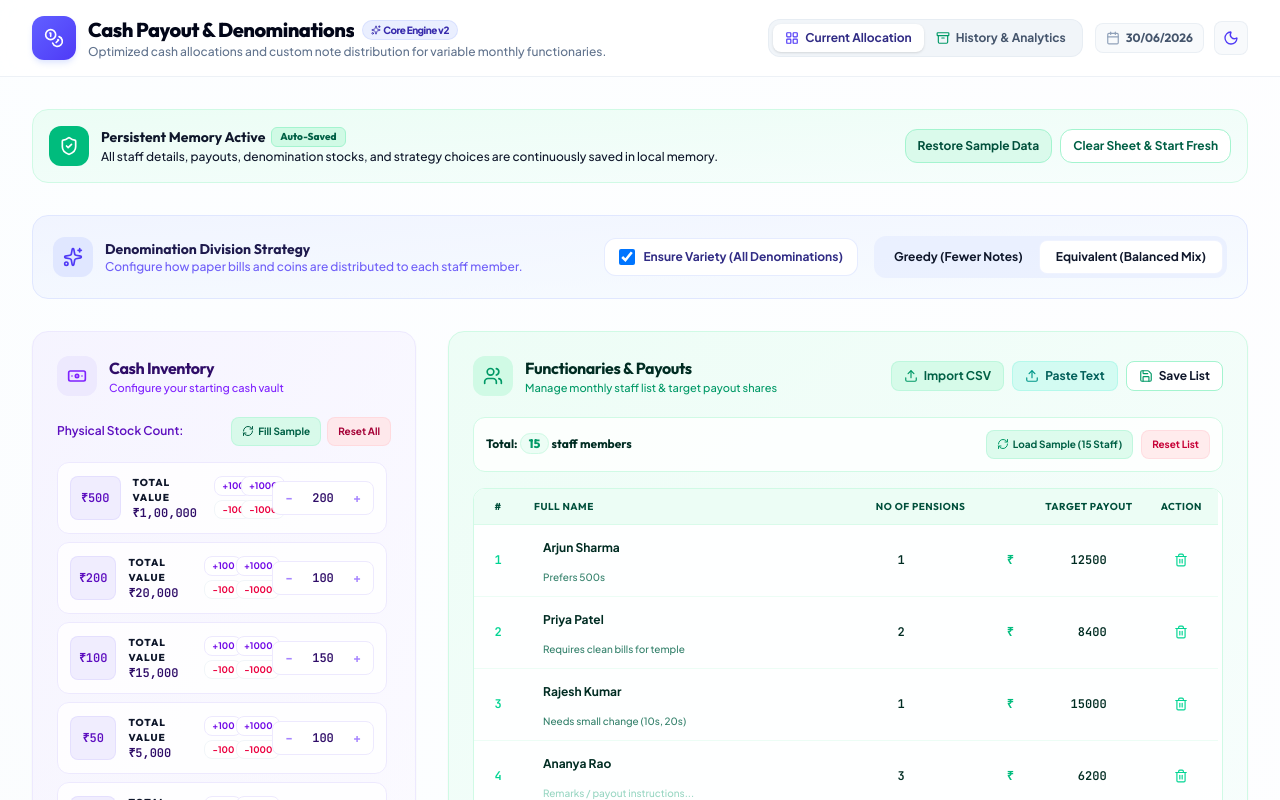
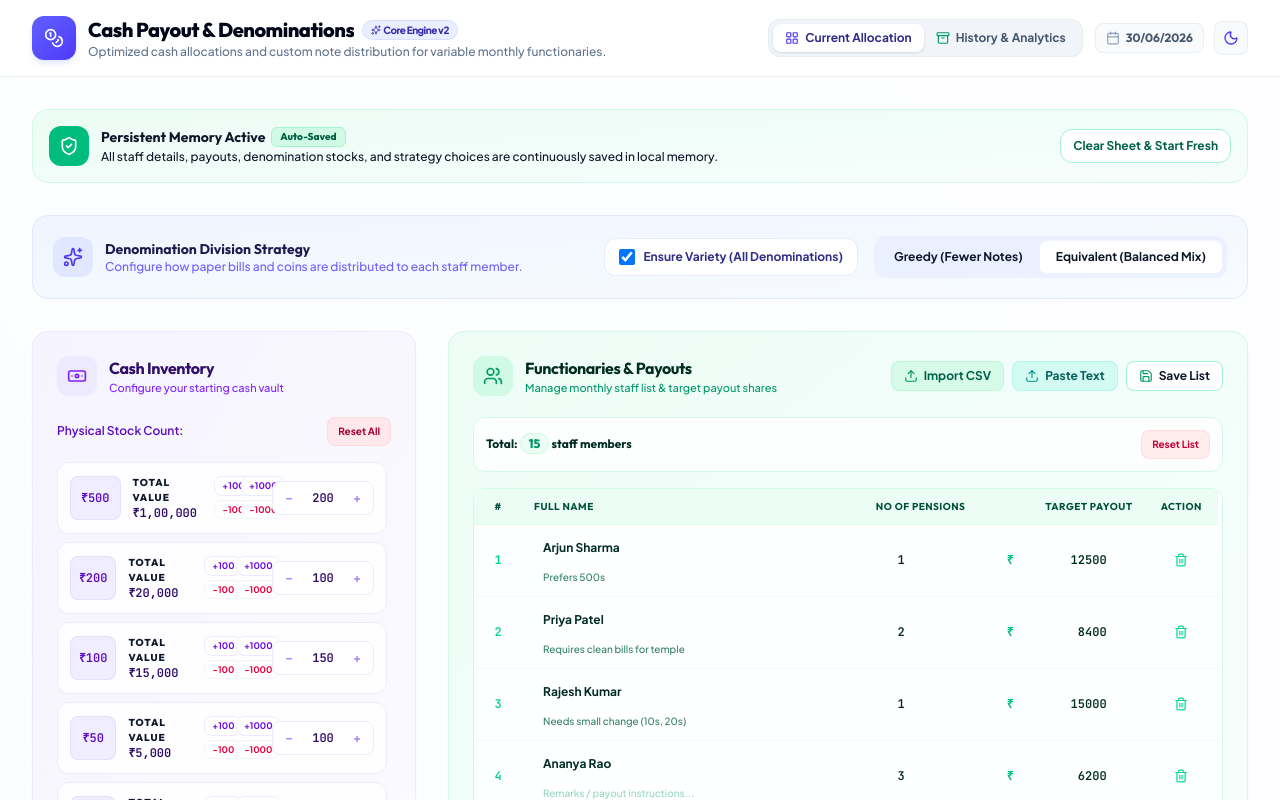
Before and after one commit to prapulwinny-collab/Pensions-denomination-, a React (Vite) app: page / in a window 1280 px wide. Shown: the top 800 px of the page. Built offline with nearby package versions, Linux system fonts and the light colour scheme.

Commit message:
refactor: remove sample data restoration features
Clean up the UI by removing redundant sample data loading buttons and associated logic to simplify the user interface.

```diff
--- a/src/App.tsx
+++ b/src/App.tsx
@@ -307,18 +307,6 @@ export default function App() {
           <div className="flex items-center gap-2 self-end sm:self-auto">
             <button
               onClick={() => {
-                if (window.confirm('Reset to initial preloaded sample simulation? Any current custom edits will be replaced.')) {
-                  setFunctionaries(getSampleFunctionaries());
-                  setStock(getSampleStock('INR'));
-                  setManualOverrides({});
-                }
-              }}
-              className="px-3 py-2 bg-emerald-100/70 hover:bg-emerald-200/80 text-emerald-900 text-xs font-bold rounded-xl border border-emerald-200 transition-all cursor-pointer shadow-3xs whitespace-nowrap dark:bg-emerald-950/60 dark:hover:bg-emerald-900/60 dark:text-emerald-300 dark:border-emerald-800/80"
-            >
-              Restore Sample Data
-            </button>
-            <button
-              onClick={() => {
                 if (window.confirm('Clear all staff members and zero out the cash drawer?')) {
                   setFunctionaries([]);
                   const emptyStock: DenominationStock = {};
--- a/src/components/CashDrawer.tsx
+++ b/src/components/CashDrawer.tsx
@@ -1,6 +1,6 @@
-import { Banknote, Sliders, RefreshCw } from 'lucide-react';
+import { Banknote, Sliders } from 'lucide-react';
 import { Currency, DenominationStock } from '../types';
-import { formatCurrency, getSampleStock } from '../utils';
+import { formatCurrency } from '../utils';
 
 interface CashDrawerProps {
   selectedCurrency: Currency;
@@ -40,15 +40,6 @@ export default function CashDrawer({
     onUpdateStock(cleared);
   };
 
-  const handleLoadSample = () => {
-    const sample = getSampleStock(selectedCurrency.code);
-    const updated: DenominationStock = {};
-    denominations.forEach(d => {
-      updated[d] = sample[d] || 0;
-    });
-    onUpdateStock(updated);
-  };
-
   const totalValue = denominations.reduce((sum, d) => sum + (stock[d] || 0) * d, 0);
 
   return (
@@ -70,14 +61,6 @@ export default function CashDrawer({
         <div className="flex items-center justify-between gap-2 mb-4">
           <span className="text-xs font-semibold text-violet-800 dark:text-violet-300">Physical Stock Count:</span>
           <div className="flex gap-1.5">
-            <button
-              onClick={handleLoadSample}
-              className="flex items-center gap-1 px-2.5 py-1.5 text-[10px] font-bold bg-emerald-100/80 text-emerald-800 hover:bg-emerald-200 hover:text-emerald-900 rounded-lg border border-emerald-200/50 transition-all cursor-pointer shadow-3xs dark:bg-emerald-950/40 dark:text-emerald-300 dark:border-emerald-900/60"
-              id="load-sample-cash-btn"
-            >
-              <RefreshCw className="w-3 h-3" />
-              Fill Sample
-            </button>
             <button
               onClick={handleClearAll}
               className="px-2.5 py-1.5 text-[10px] font-bold bg-rose-100/80 text-rose-800 hover:bg-rose-200 hover:text-rose-900 rounded-lg border border-rose-200/50 transition-all cursor-pointer shadow-3xs dark:bg-rose-950/40 dark:text-rose-300 dark:border-rose-900/60"
--- a/src/components/FunctionaryList.tsx
+++ b/src/components/FunctionaryList.tsx
@@ -1,7 +1,7 @@
 import React, { useState, useEffect } from 'react';
-import { Users, Plus, Trash2, Save, Upload, RefreshCw, X } from 'lucide-react';
+import { Users, Plus, Trash2, Save, Upload, X } from 'lucide-react';
 import { Currency, Functionary } from '../types';
-import { formatCurrency, getSampleFunctionaries, formatDateDDMMYYYY } from '../utils';
+import { formatCurrency, formatDateDDMMYYYY } from '../utils';
 
 interface FunctionaryListProps {
   selectedCurrency: Currency;
@@ -79,10 +79,6 @@ export default function FunctionaryList({
   const handleClearAll = () => {
     onUpdateFunctionaries([]);
     setShowConfirmReset(false);
-  };
-
-  const handleLoadSample = () => {
-    onUpdateFunctionaries(getSampleFunctionaries());
   };
 
   // Bulk paste parser
@@ -465,15 +461,6 @@ export default function FunctionaryList({
           Total: <span className="font-extrabold text-emerald-600 bg-emerald-50 px-2 py-0.5 rounded-full border border-emerald-100 dark:bg-emerald-950/40 dark:border-emerald-900/50 dark:text-emerald-300">{functionaries.length}</span> staff members
         </span>
         <div className="flex gap-2 items-center">
-          <button
-            onClick={handleLoadSample}
-            className="flex items-center gap-1 px-2.5 py-1.5 text-[10px] font-bold bg-emerald-100/70 text-emerald-800 hover:bg-emerald-200 hover:text-emerald-900 rounded-lg border border-emerald-200/50 transition-all cursor-pointer shadow-3xs dark:bg-emerald-950/40 dark:text-emerald-300 dark:border-emerald-900/60 dark:hover:bg-emerald-900/50"
-            id="load-sample-staff-btn"
-          >
-            <RefreshCw className="w-3 h-3 text-emerald-600 dark:text-emerald-450" />
-            Load Sample (15 Staff)
-          </button>
-
           {showConfirmReset ? (
             <div className="flex items-center gap-1.5 bg-rose-50 px-2 py-1 rounded-md border border-rose-100 dark:bg-rose-950/40 dark:border-rose-900/50 animate-in fade-in zoom-in-95 duration-150">
               <span className="text-[10px] font-bold text-rose-700 dark:text-rose-450">Are you sure?</span>
@@ -513,7 +500,7 @@ export default function FunctionaryList({
               No Functionaries Added
             </h3>
             <p className="text-xs text-emerald-600 dark:text-slate-400 font-medium max-w-xs mb-4">
-              Add your staff members one by one, use the sample list, or paste from an spreadsheet.
+              Add your staff members one by one, import CSV, or paste from a spreadsheet.
             </p>
             <button
               onClick={handleAddFunctionary}
```
